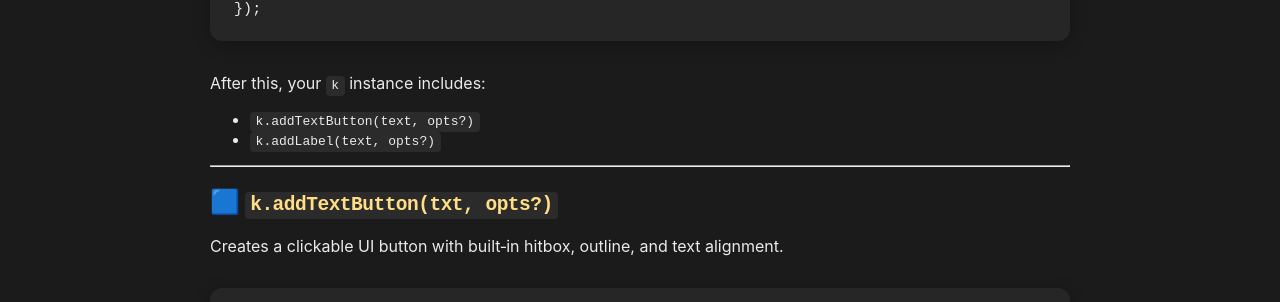
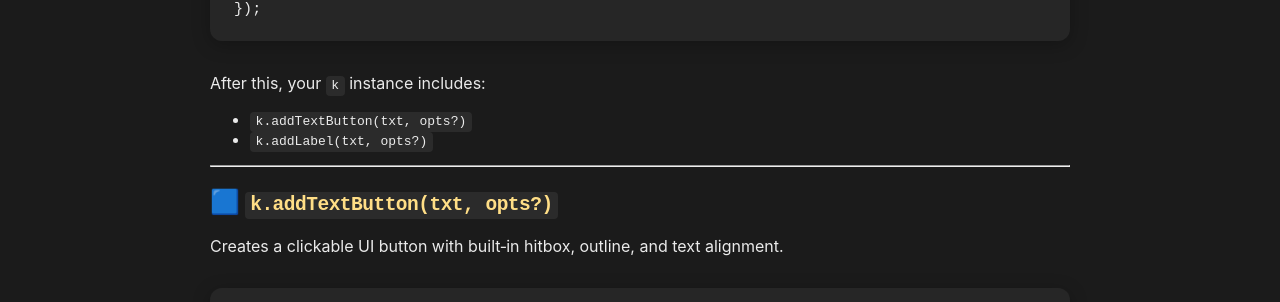
Before and after one commit to jbakchr/kaplay-ui, a Jekyll site: the page built from docs/api/plugin.md, in a window 1280 px wide and 900 px high, scrolled down 725 px. Shown: the part 146-448 px from the top of the window. Built offline with Jekyll 4.4.1, drawn with Linux system fonts in a browser that asks for light colours; our own code applies the rules of GitHub Pages for plain Markdown files.

Commit message:
docs: Fixed method signature for 'Adding the Plugin' section

```diff
--- a/docs/api/plugin.md
+++ b/docs/api/plugin.md
@@ -19,8 +19,8 @@ const k = kaplay({
 
 After this, your `k` instance includes:
 
-- `k.addTextButton(text, opts?)`
-- `k.addLabel(text, opts?)`
+- `k.addTextButton(txt, opts?)`
+- `k.addLabel(txt, opts?)`
 
 ---
 
```
